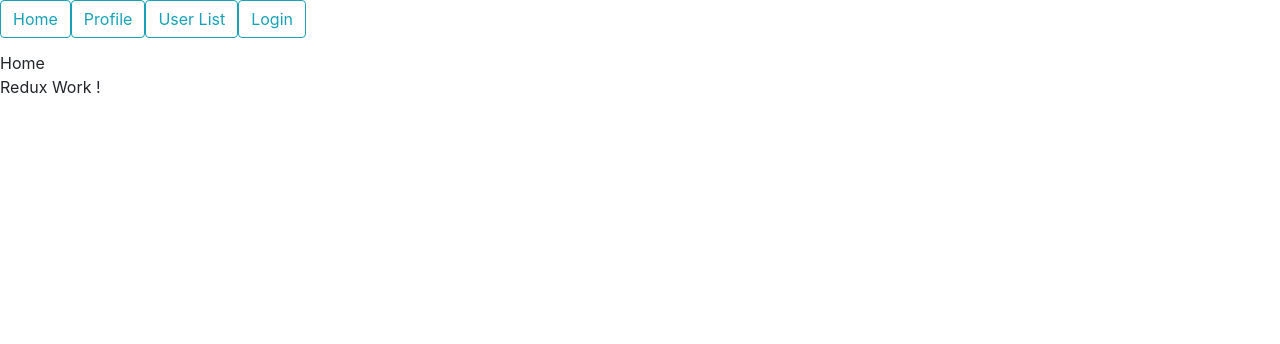
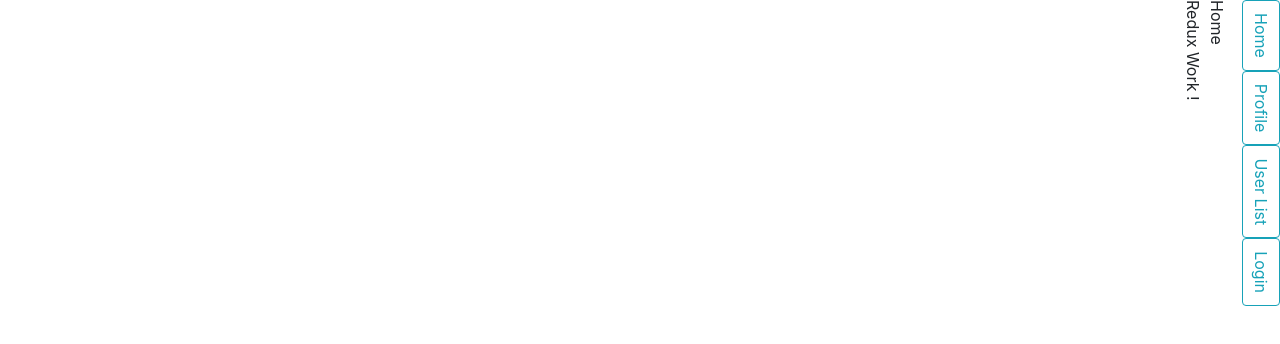
Before and after one commit to apiwathantrakool/React_Authorization, a React (Create React App) app in the folder my-app/: page / in a window 1280 px wide. Shown: the top 344 px of the page. Built offline with nearby package versions, Linux system fonts and the light colour scheme.

Commit message:
Fix landscape lock

```diff
--- a/my-app/src/App.css
+++ b/my-app/src/App.css
@@ -31,3 +31,10 @@
     transform: rotate(360deg);
   }
 }
+
+@media only screen and (orientation:landscape){
+  body {
+    height: 100vw;
+    transform: rotate(90deg);
+  }
+}
```
